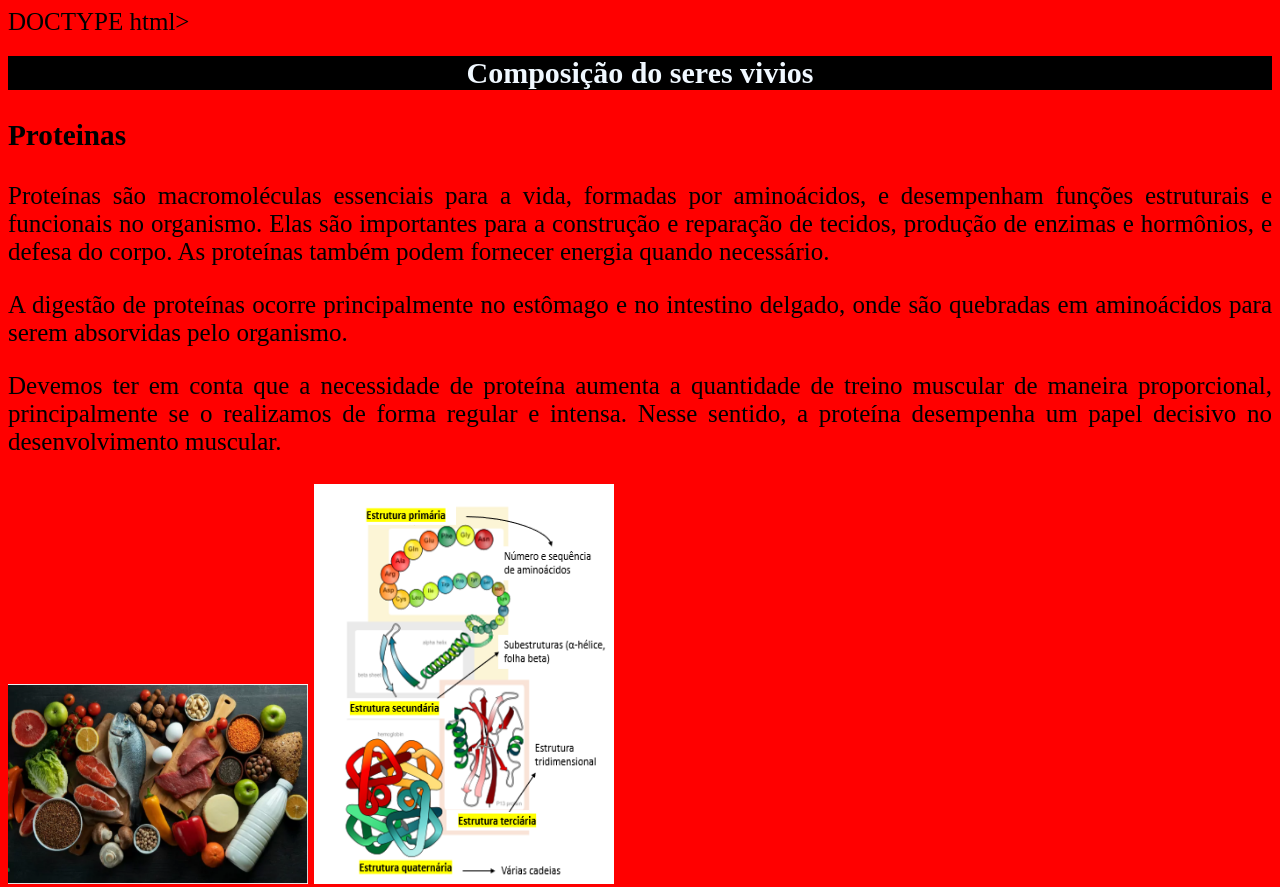
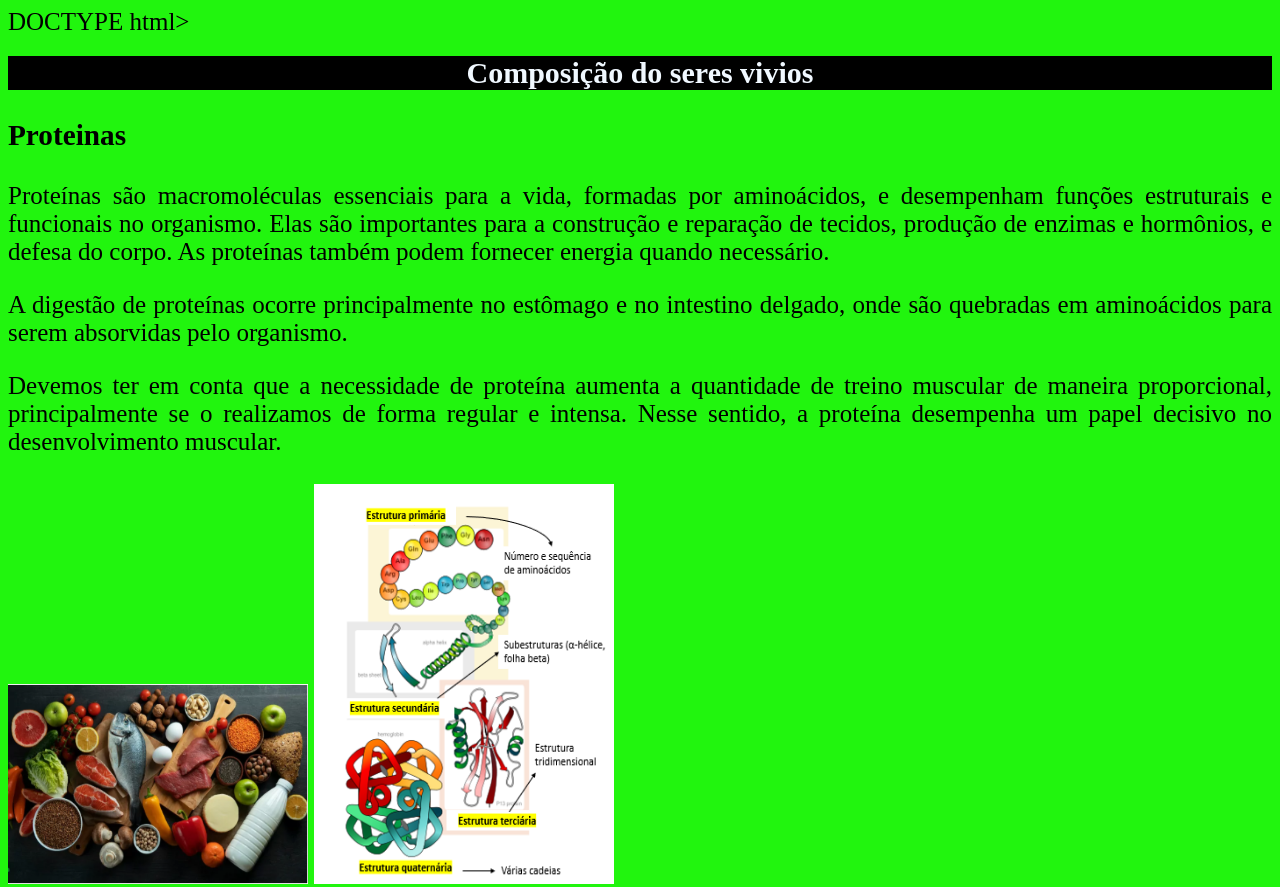
Before and after one commit to victorsouzacardoso/exercicio-2, a plain HTML site: page index.html in a window 1280 px wide. Drawn offline with Linux system fonts and the light colour scheme.

Commit message:
02/07/2025

```diff
--- a/style.css
+++ b/style.css
@@ -1,5 +1,5 @@
 body {
-    background-color: rgb(255, 0, 0);
+    background-color: rgb(33, 245, 14);
     color: black;
     text-align: justify;
     font-size: 25px;
```
